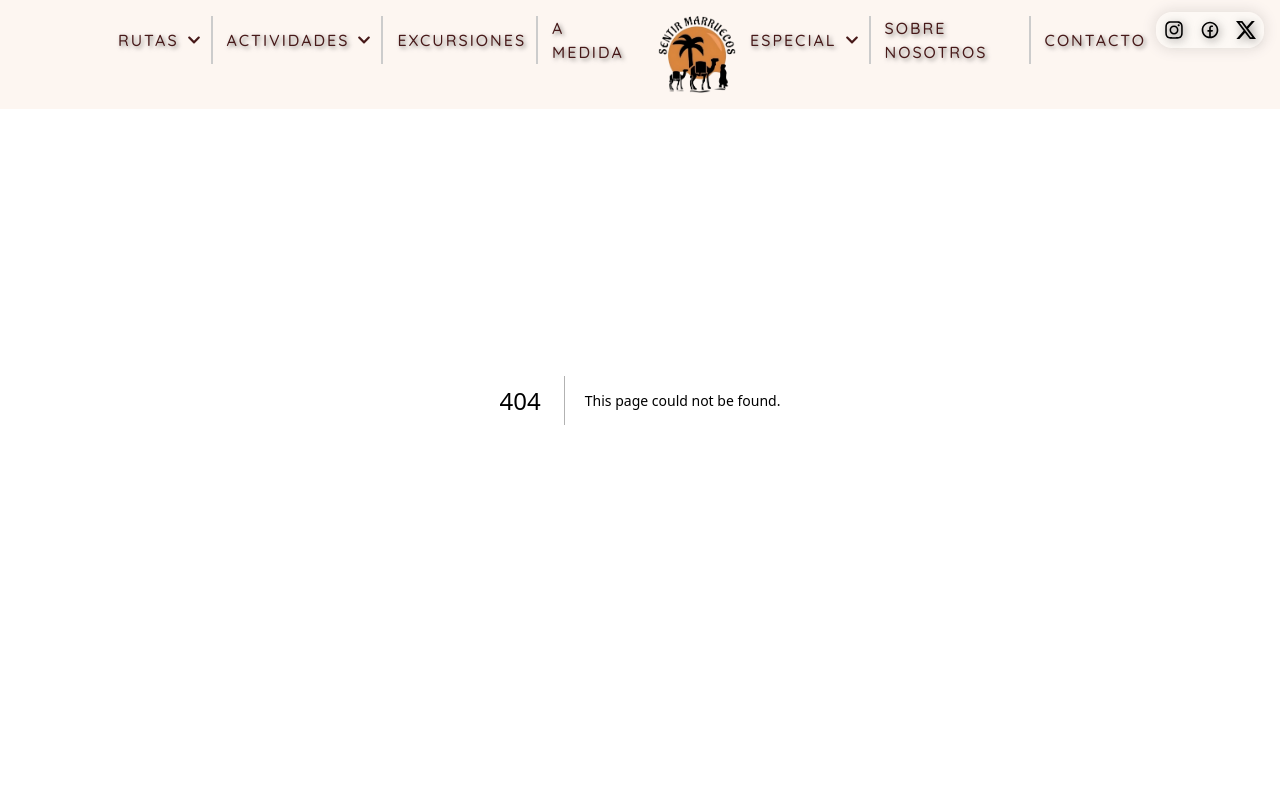
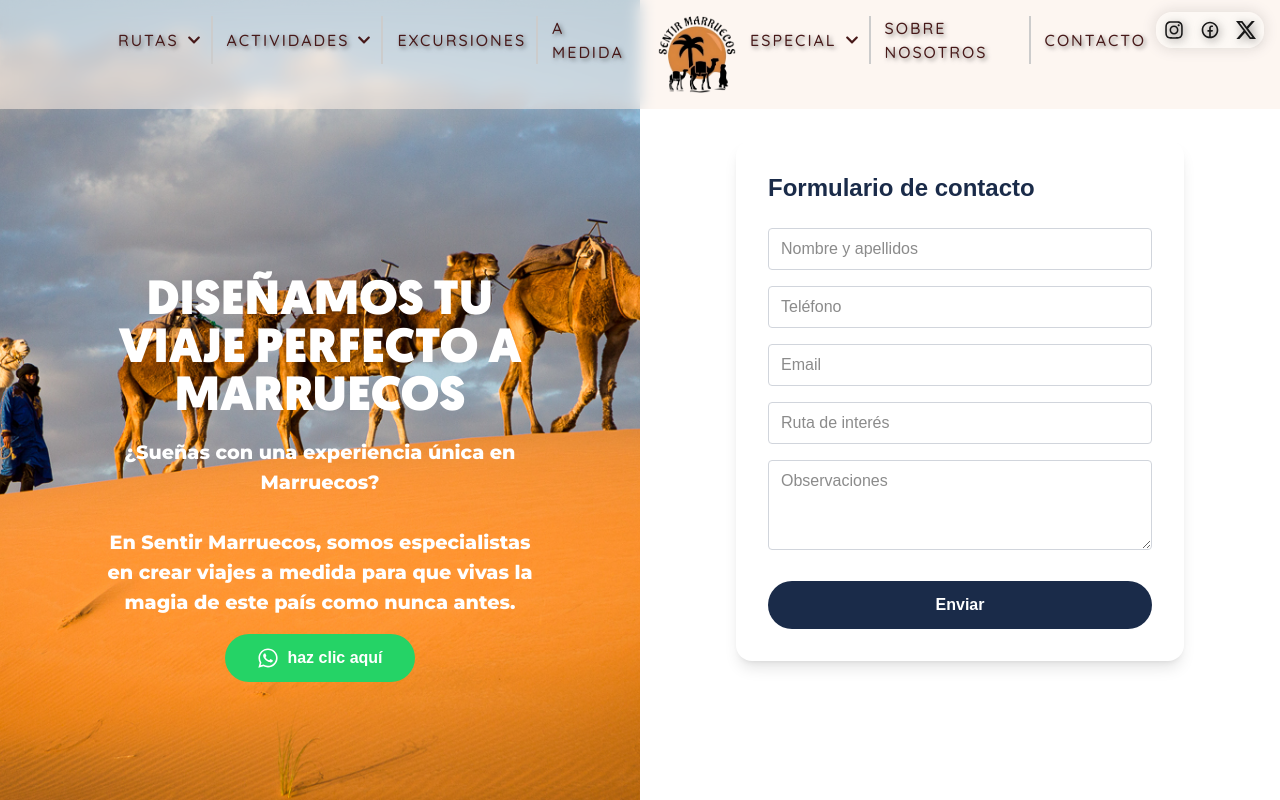
Before and after one commit to JuanCanteroJarilla/sentir-marruecos, a Next.js app: page /Contacto in a window 1280 px wide. Before the commit this address had no page. Shown: the top 800 px of the page. Built offline with nearby package versions, Linux system fonts and the light colour scheme.

Commit message:
wip contacto

```diff
--- /dev/null
+++ b/src/app/Contacto/page.tsx
@@ -0,0 +1,139 @@
+"use client";
+import "./styles.scss";
+import { useRef, useState } from "react";
+import { FaWhatsapp } from "react-icons/fa";
+function Contacto() {
+  const formRef = useRef<HTMLFormElement>(null);
+  const [sent, setSent] = useState(false);
+
+  // Cambia este ID por el tuyo de Formspree
+  const FORMSPREE_URL = "https://formspree.io/f/your_form_id";
+
+  const handleSubmit = async (e: React.FormEvent) => {
+    e.preventDefault();
+    if (!formRef.current) return;
+    const formData = new FormData(formRef.current);
+
+    const res = await fetch(FORMSPREE_URL, {
+      method: "POST",
+      body: formData,
+      headers: {
+        Accept: "application/json",
+      },
+    });
+
+    if (res.ok) setSent(true);
+  };
+
+  return (
+    <div className="min-h-screen flex flex-col md:flex-row items-stretch justify-center bg-[#f7fafc]">
+      {/* Lado izquierdo: Texto y botón */}
+      <div
+        className="md:w-1/2 w-full flex flex-col justify-center items-center bg-[#1a2b49] p-10 text-white"
+        style={{
+          backgroundImage: 'url("/images/camel.jpg")',
+          backgroundSize: "cover",
+          backgroundPosition: "center",
+        }}
+      >
+        <div className="max-w-md">
+          <h2 className="titleDiseñamos text-4xl md:text-5xl font-bold mb-6 mt-40">
+            Diseñamos tu viaje perfecto a Marruecos
+          </h2>
+          <p className="textDiseñamos mb-8 text-lg font-extrabold">
+            ¿Sueñas con una experiencia única en Marruecos?
+            <br />
+            <br />
+            En Sentir Marruecos, somos especialistas en crear viajes a medida
+            para que vivas la magia de este país como nunca antes.
+          </p>
+          <div className="flex justify-center">
+            <a href="#formulario">
+              <button className="flex items-center gap-2 bg-[#25D366] hover:bg-[#1ebe57] text-white font-bold py-3 px-8 rounded-full transition">
+                <FaWhatsapp size={22} />
+                haz clic aquí
+              </button>
+            </a>
+          </div>
+        </div>
+      </div>
+      {/* Lado derecho: Formulario */}
+      <div
+        className="md:w-1/2 w-full flex flex-col justify-center items-center p-10 bg-white"
+        id="formulario"
+      >
+        <form
+          ref={formRef}
+          onSubmit={handleSubmit}
+          className="w-full max-w-md bg-white rounded-2xl shadow-lg p-8"
+        >
+          <h3 className="text-2xl font-semibold mb-6 text-[#1a2b49]">
+            Formulario de contacto
+          </h3>
+          <div className="mb-4">
+            <input
+              type="text"
+              name="nombre"
+              id="nombre"
+              required
+              placeholder="Nombre y apellidos"
+              className="w-full border border-gray-300 rounded px-3 py-2"
+            />
+          </div>
+          <div className="mb-4">
+            <input
+              type="tel"
+              name="telefono"
+              id="telefono"
+              required
+              placeholder="Teléfono"
+              className="w-full border border-gray-300 rounded px-3 py-2"
+            />
+          </div>
+          <div className="mb-4">
+            <input
+              type="email"
+              name="email"
+              id="email"
+              required
+              placeholder="Email"
+              className="w-full border border-gray-300 rounded px-3 py-2"
+            />
+          </div>
+          <div className="mb-4">
+            <input
+              type="text"
+              name="ruta"
+              id="ruta"
+              placeholder="Ruta de interés"
+              className="w-full border border-gray-300 rounded px-3 py-2"
+            />
+          </div>
+          <div className="mb-6">
+            <textarea
+              name="observaciones"
+              id="observaciones"
+              rows={3}
+              placeholder="Observaciones"
+              className="w-full border border-gray-300 rounded px-3 py-2"
+            />
+          </div>
+          <button
+            type="submit"
+            className="w-full bg-[#1a2b49] text-white font-bold py-3 px-8 rounded-full hover:bg-[#243a5e] transition"
+            disabled={sent}
+          >
+            {sent ? "¡Enviado!" : "Enviar"}
+          </button>
+        </form>
+        {sent && (
+          <div className="mt-4 text-green-600 font-semibold">
+            ¡Gracias! Tu mensaje ha sido enviado.
+          </div>
+        )}
+      </div>
+    </div>
+  );
+}
+
+export default Contacto;
--- /dev/null
+++ b/src/app/Contacto/styles.scss
@@ -0,0 +1,26 @@
+@font-face {
+  font-family: "Montserrat";
+  src: url("/fonts/Montserrat-VariableFont_wght.ttf") format("truetype");
+}
+
+@font-face {
+  font-family: "Geomanist";
+  src: url("/fonts/geomanist-black.ttf") format("truetype");
+}
+
+.titleDiseñamos{
+    font-family: "Geomanist", sans-serif;
+    font-weight: 500;
+    text-transform: uppercase;
+    color: rgb(255, 255, 255);
+    text-align: center; // Centra el texto
+    margin-bottom: 1rem; // Añade margen inferior
+}
+
+.textDiseñamos{
+    font-family: "Montserrat", sans-serif;
+    font-size: 1.2rem;
+    color: rgb(255, 255, 255);
+    text-align: center; // Centra el texto
+    margin-bottom: 1rem; // Añade margen inferior
+}
--- a/src/app/components/header/header.tsx
+++ b/src/app/components/header/header.tsx
@@ -166,7 +166,7 @@ const Header = ({}) => {
               </Link>
             </li>
             <li className="menu-item">
-              <Link className="link" href="">
+              <Link className="link" href="/Contacto">
                 Contacto
               </Link>
             </li>
```
Also changed, not shown: public/images/88-2048x1152.jpg (deleted).
